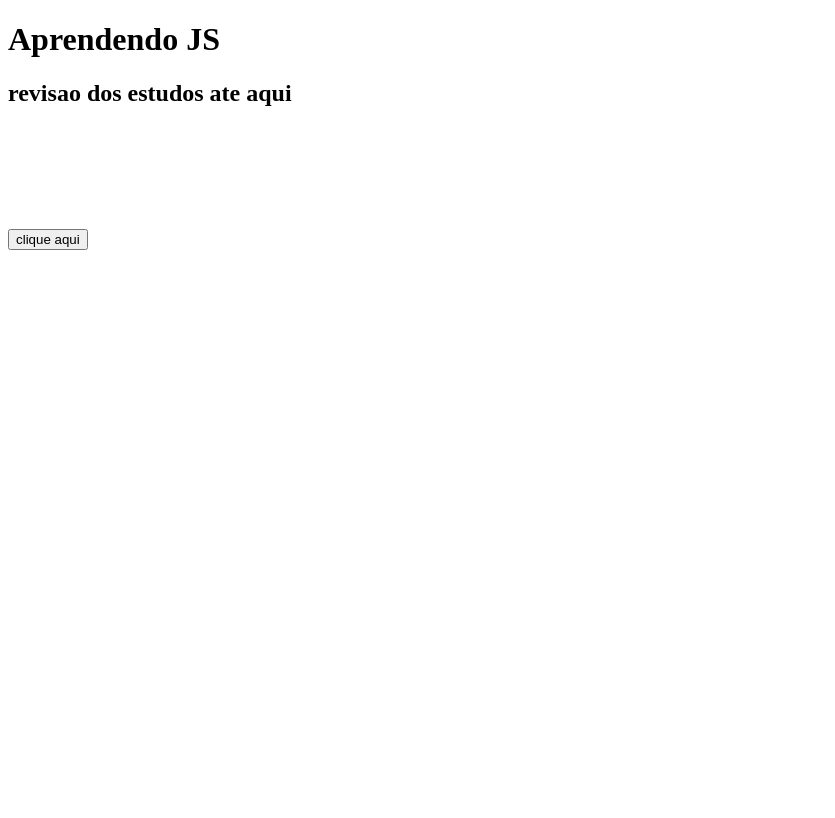
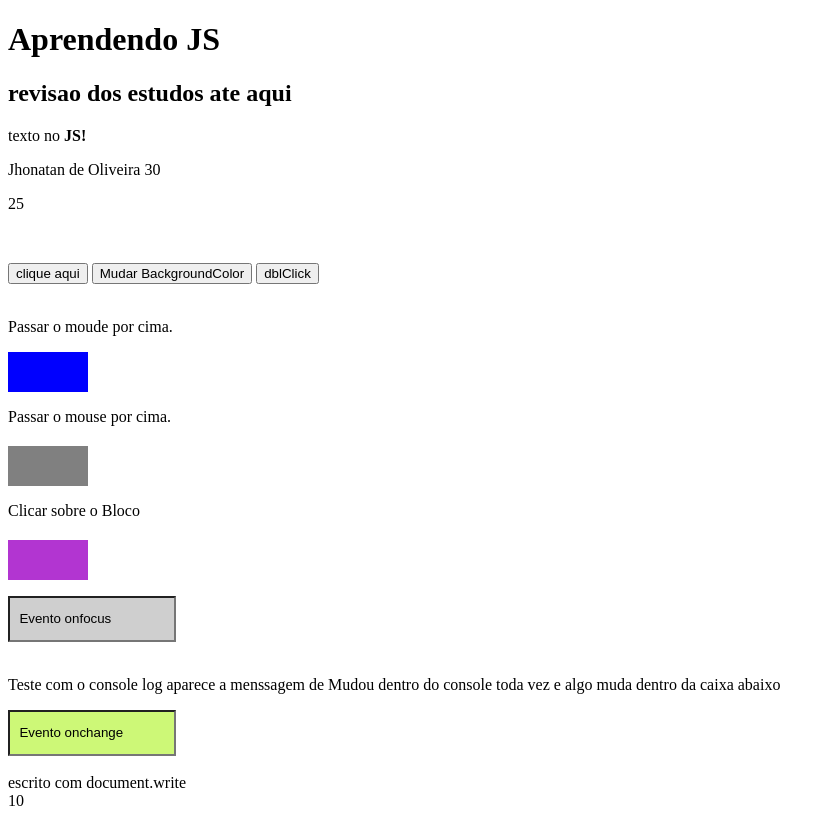
Before and after one commit to Jhowpix/JavaScript, a plain HTML site: page JS/exercicio 05/index.html in a window 1280 px wide. Shown: the whole page, without its empty margins (0-835 px from the left). Drawn offline with Linux system fonts and the light colour scheme.

Commit message:
pratica do exercicio 05
pratica e revisao

```diff
--- a/JS/exercicio 05/index.html
+++ b/JS/exercicio 05/index.html
@@ -15,7 +15,28 @@
   <p id="text3"><br></p>
   <p id="text4"><br></p>
 
+
   <button onclick="alertHello()">clique aqui</button>
+
+  <button onclick="eventoClick()"> Mudar BackgroundColor</button>
+
+  <button onclick="dblClick()"> dblClick</button><br><br>
+
+  <p>Passar o moude por cima.</p>
+  <div id="teste" onmouseover="color()" onmouseout="color1()" style="width: 80px; height: 40px; background-color: blue;" ></div>
+
+  <p>Passar o mouse por cima.</p>
+  <div id="teste1" onmousemove="text()" style="width: 80px; height: 40px; background-color: gray; margin-top: 20px;"></div>
+  <p id="text5"></p>
+
+  <p>Clicar sobre o Bloco</p>
+  <div id="teste2" onmousedown="text6()" style="width: 80px; height: 40px; background-color: rgb(178, 53, 209); margin-top: 20px;"></div>
+  <p id="text6"></p>
+
+  <input onfocus="box()" id="textbox" style="width: 160px; height: 40px; background-color: rgb(207, 207, 207);" type="text" placeholder="Digite aqui." value="  Evento onfocus"><br><br>
+
+   <p>Teste com  o console log aparece a menssagem de Mudou dentro do console toda vez e algo muda dentro da caixa abaixo</p>
+  <input onchange="box1()" onfocus="box1()" id="textbox1" style="width: 160px; height: 40px; background-color: rgb(205, 248, 119);" type="text" placeholder="Digite aqui." value="  Evento onchange"><br><br>
 
   <script src="javascript.js"></script>
 
--- a/JS/exercicio 05/javascript.js
+++ b/JS/exercicio 05/javascript.js
@@ -213,17 +213,61 @@ let car = "uno"; */ //podemos ver que la sublinhou em vermelho vai dar erro //
   //eventos os mais utilizados pesquise mais sobre//
 
   /*
-  onclick
-  dblclick
-  onmouseover
-  onmouseout
-  onmousemove
-  onmousedown
-  onmouseup
-  onfocus
-  onchange
-  onblur
-  onkeydown
-  onkeyup
-  onload
-  onresize
+  onclick -quando recebe um click
+  dblclick - click duplo
+  onmouseover - quando o mouse esta sobre
+  onmouseout - quando o mouse e movido para fora do elemento
+  onmousemove - quaqndo o mouse e movido no elemento
+  onmousedown - quando o click do BOTAO for pressionado
+  onmouseup - quando o cllique do botao e liberado
+  onfocus -  quando o elemento recebe um foco. valido para input,
+  onchange - quando exeste ima mudanca no conteudo. Ao mudar. input
+  onblur - dispara quando perde o foco. input
+  onkeydown - quando a tecla e pressionada
+  onkeyup -
+  onload -
+  onresize -
+  */
+
+  function eventoClick(){
+    document.body.style.backgroundColor = "red";
+  }
+
+  function dblClick(){
+    alert("Evento de click duplo");
+  }
+
+
+     // analise da sintaxe abaixo//
+  function color() {  /* dada a funcao com o nome
+  declarado em onmouseover dentro do html
+  ex: <div id="teste" onmouseover="color()" */
+    let div =  document.getElementById("teste"); // criado a variavel let //
+    div.style.backgroundColor = "red"; // chamando a div e trocando o stylo da cor dela//
+  }
+
+  function color1() {
+    let div = document.getElementById("teste");
+    div.style.backgroundColor = "blue";
+  }
+
+   //obs: conseguimos colocar mais de uma funcao para um unico elemento dentro do html. //
+
+   function text(){
+    let p = document.getElementById("text5");
+    p.append('k');
+   }
+
+   function text6(){
+    let p = document.getElementById("text6");
+    p.append( " clicou no bloco roxo ");
+   }
+
+    function box(){
+      document.getElementById("textbox").value = "";
+    }
+
+    function box1(){
+      document.getElementById("textbox1").value = "";
+      console.log("mudou");
+    }
--- /dev/null
+++ b/JS/exercicio 06/index.html
@@ -0,0 +1,15 @@
+<!DOCTYPE html>
+<html lang="en">
+<head>
+  <meta charset="UTF-8">
+  <meta http-equiv="X-UA-Compatible" content="IE=edge">
+  <meta name="viewport" content="width=device-width, initial-scale=1.0">
+  <link rel="stylesheet" href="style.css">
+  <title>exercicio 06 pratica JavaScript</title>
+</head>
+<body>
+
+
+  <script src="javascript.js"></script>
+</body>
+</html>
```
Also changed, not shown: JS/exercicio 06/javascript.js (added), JS/exercicio 06/style.css (added).
